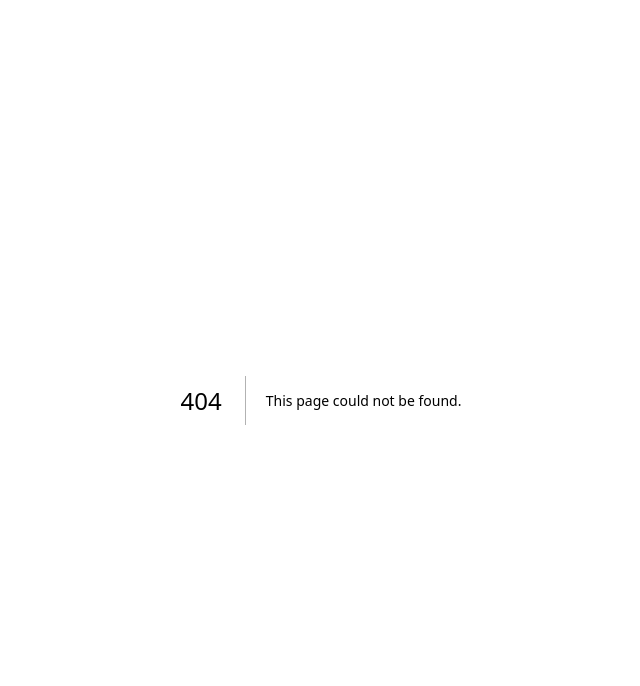
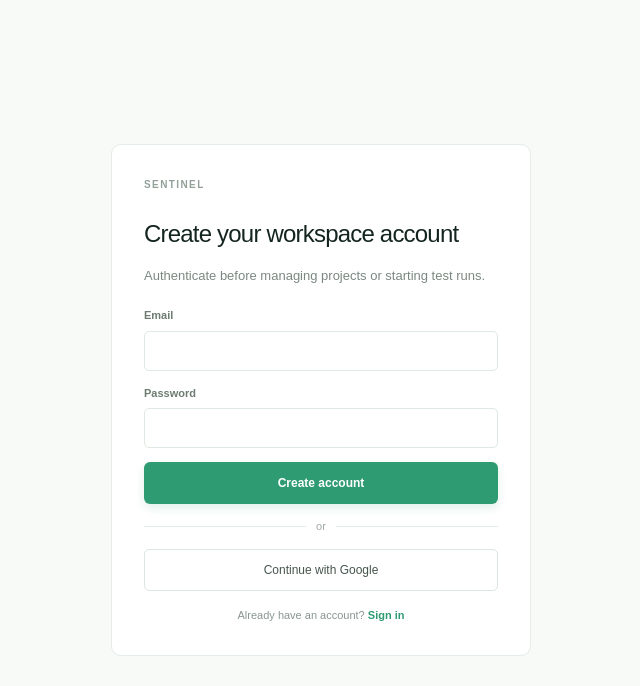
Before and after one commit to riteshp2008/ai-qa, a Next.js app: page /sign-up in a window 1280 px wide. Before the commit this address had no page. Shown: the top 686 px of the page, without its empty margins (319-959 px from the left). Built offline with nearby package versions, Linux system fonts and the light colour scheme.

Commit message:
Add password and Google authentication
Co-authored-by: Copilot <223556219+Copilot@users.noreply.github.com>

```diff
--- /dev/null
+++ b/src/app/auth/callback/route.ts
@@ -0,0 +1,24 @@
+import { NextResponse } from "next/server";
+
+import { createSupabaseServerClient } from "@/lib/supabase/server";
+
+export async function GET(request: Request) {
+  const url = new URL(request.url);
+  const code = url.searchParams.get("code");
+  const next = url.searchParams.get("next");
+  const redirectPath = next?.startsWith("/") && !next.startsWith("//") ? next : "/";
+
+  if (!code) {
+    return NextResponse.redirect(new URL("/sign-in?error=auth_callback", url.origin));
+  }
+
+  const supabase = await createSupabaseServerClient();
+  const { error } = await supabase.auth.exchangeCodeForSession(code);
+
+  if (error) {
+    console.error("Authentication callback failed.", error);
+    return NextResponse.redirect(new URL("/sign-in?error=auth_callback", url.origin));
+  }
+
+  return NextResponse.redirect(new URL(redirectPath, url.origin));
+}
--- a/src/app/sign-in/page.tsx
+++ b/src/app/sign-in/page.tsx
@@ -1,54 +1,5 @@
-"use client";
-
-import { FormEvent, useState } from "react";
-import { useRouter } from "next/navigation";
-
-import { createSupabaseBrowserClient } from "@/lib/supabase/browser";
+import { AuthForm } from "@/components/auth/auth-form";
 
 export default function SignInPage() {
-  const router = useRouter();
-  const [email, setEmail] = useState("");
-  const [password, setPassword] = useState("");
-  const [notice, setNotice] = useState("");
-  const [isSubmitting, setIsSubmitting] = useState(false);
-
-  async function signIn(event: FormEvent<HTMLFormElement>) {
-    event.preventDefault();
-    setIsSubmitting(true);
-    setNotice("");
-
-    const supabase = createSupabaseBrowserClient();
-    const { error } = await supabase.auth.signInWithPassword({ email, password });
-
-    if (error) {
-      setNotice("Sign-in failed. Check your email and password.");
-      setIsSubmitting(false);
-      return;
-    }
-
-    router.push("/");
-    router.refresh();
-  }
-
-  return (
-    <main className="auth-shell">
-      <form className="auth-card" onSubmit={signIn}>
-        <p className="eyebrow">SENTINEL</p>
-        <h1>Sign in to your workspace</h1>
-        <p className="subheading">Authenticate before managing projects or starting test runs.</p>
-        <label>
-          Email
-          <input type="email" autoComplete="email" required value={email} onChange={(event) => setEmail(event.target.value)} />
-        </label>
-        <label>
-          Password
-          <input type="password" autoComplete="current-password" required value={password} onChange={(event) => setPassword(event.target.value)} />
-        </label>
-        <button className="primary-button" disabled={isSubmitting}>
-          {isSubmitting ? "Signing in..." : "Sign in"}
-        </button>
-        {notice && <p className="form-notice" role="alert">{notice}</p>}
-      </form>
-    </main>
-  );
+  return <AuthForm mode="sign-in" />;
 }
--- /dev/null
+++ b/src/app/sign-up/page.tsx
@@ -0,0 +1,5 @@
+import { AuthForm } from "@/components/auth/auth-form";
+
+export default function SignUpPage() {
+  return <AuthForm mode="sign-up" />;
+}
--- /dev/null
+++ b/src/components/auth/auth-form.tsx
@@ -0,0 +1,93 @@
+"use client";
+
+import { FormEvent, useState } from "react";
+import { useRouter } from "next/navigation";
+
+import { createSupabaseBrowserClient } from "@/lib/supabase/browser";
+
+type AuthMode = "sign-in" | "sign-up";
+
+export function AuthForm({ mode }: { mode: AuthMode }) {
+  const router = useRouter();
+  const isSignUp = mode === "sign-up";
+  const [email, setEmail] = useState("");
+  const [password, setPassword] = useState("");
+  const [notice, setNotice] = useState("");
+  const [isSubmitting, setIsSubmitting] = useState(false);
+
+  async function submitPasswordAuth(event: FormEvent<HTMLFormElement>) {
+    event.preventDefault();
+    setIsSubmitting(true);
+    setNotice("");
+
+    const supabase = createSupabaseBrowserClient();
+    const result = isSignUp
+      ? await supabase.auth.signUp({
+          email,
+          password,
+          options: { emailRedirectTo: `${window.location.origin}/auth/callback` },
+        })
+      : await supabase.auth.signInWithPassword({ email, password });
+
+    if (result.error) {
+      setNotice(isSignUp ? "Sign-up failed. Check your details and try again." : "Sign-in failed. Check your email and password.");
+      setIsSubmitting(false);
+      return;
+    }
+
+    if (isSignUp && !result.data.session) {
+      setNotice("Account created. Check your email to confirm your account before signing in.");
+      setIsSubmitting(false);
+      return;
+    }
+
+    router.push("/");
+    router.refresh();
+  }
+
+  async function continueWithGoogle() {
+    setIsSubmitting(true);
+    setNotice("");
+
+    const supabase = createSupabaseBrowserClient();
+    const { error } = await supabase.auth.signInWithOAuth({
+      provider: "google",
+      options: { redirectTo: `${window.location.origin}/auth/callback` },
+    });
+
+    if (error) {
+      setNotice("Google authentication is unavailable. Check the Supabase provider configuration.");
+      setIsSubmitting(false);
+    }
+  }
+
+  return (
+    <main className="auth-shell">
+      <form className="auth-card" onSubmit={submitPasswordAuth}>
+        <p className="eyebrow">SENTINEL</p>
+        <h1>{isSignUp ? "Create your workspace account" : "Sign in to your workspace"}</h1>
+        <p className="subheading">Authenticate before managing projects or starting test runs.</p>
+        <label>
+          Email
+          <input type="email" autoComplete="email" required value={email} onChange={(event) => setEmail(event.target.value)} />
+        </label>
+        <label>
+          Password
+          <input type="password" autoComplete={isSignUp ? "new-password" : "current-password"} minLength={8} required value={password} onChange={(event) => setPassword(event.target.value)} />
+        </label>
+        <button className="primary-button" disabled={isSubmitting}>
+          {isSubmitting ? (isSignUp ? "Creating account..." : "Signing in...") : (isSignUp ? "Create account" : "Sign in")}
+        </button>
+        <div className="auth-divider"><span>or</span></div>
+        <button className="outline-button auth-google-button" type="button" disabled={isSubmitting} onClick={continueWithGoogle}>
+          Continue with Google
+        </button>
+        {notice && <p className="form-notice" role="alert">{notice}</p>}
+        <p className="auth-switch">
+          {isSignUp ? "Already have an account?" : "New to Sentinel?"}{" "}
+          <a href={isSignUp ? "/sign-in" : "/sign-up"}>{isSignUp ? "Sign in" : "Create an account"}</a>
+        </p>
+      </form>
+    </main>
+  );
+}
--- a/src/lib/supabase/browser.ts
+++ b/src/lib/supabase/browser.ts
@@ -1,10 +1,15 @@
 import { createBrowserClient } from "@supabase/ssr";
 
-import { getServerEnv } from "@/lib/config";
+export function createSupabaseBrowserClient() {
+  const url = process.env.NEXT_PUBLIC_SUPABASE_URL;
+  const anonKey = process.env.NEXT_PUBLIC_SUPABASE_ANON_KEY;
 
-export function createSupabaseBrowserClient() {
+  if (!url || !anonKey) {
+    throw new Error("Supabase browser configuration is missing.");
+  }
+
   return createBrowserClient(
-    getServerEnv("NEXT_PUBLIC_SUPABASE_URL"),
-    getServerEnv("NEXT_PUBLIC_SUPABASE_ANON_KEY"),
+    url,
+    anonKey,
   );
 }
--- /dev/null
+++ b/src/lib/supabase/proxy.ts
@@ -0,0 +1,27 @@
+import { createServerClient } from "@supabase/ssr";
+import { NextResponse, type NextRequest } from "next/server";
+
+import { getServerEnv } from "@/lib/config";
+
+export async function updateSupabaseSession(request: NextRequest) {
+  let response = NextResponse.next({ request });
+  const supabase = createServerClient(
+    getServerEnv("NEXT_PUBLIC_SUPABASE_URL"),
+    getServerEnv("NEXT_PUBLIC_SUPABASE_ANON_KEY"),
+    {
+      cookies: {
+        getAll() {
+          return request.cookies.getAll();
+        },
+        setAll(cookiesToSet) {
+          cookiesToSet.forEach(({ name, value }) => request.cookies.set(name, value));
+          response = NextResponse.next({ request });
+          cookiesToSet.forEach(({ name, value, options }) => response.cookies.set(name, value, options));
+        },
+      },
+    },
+  );
+
+  await supabase.auth.getUser();
+  return response;
+}
--- /dev/null
+++ b/src/proxy.ts
@@ -0,0 +1,11 @@
+import type { NextRequest } from "next/server";
+
+import { updateSupabaseSession } from "@/lib/supabase/proxy";
+
+export async function proxy(request: NextRequest) {
+  return updateSupabaseSession(request);
+}
+
+export const config = {
+  matcher: ["/((?!_next/static|_next/image|favicon.ico|.*\\.(?:svg|png|jpg|jpeg|gif|webp)$).*)"],
+};
```
Also changed, not shown: src/app/globals.css, 1 other file (tests, documents, lock files or other folders).
